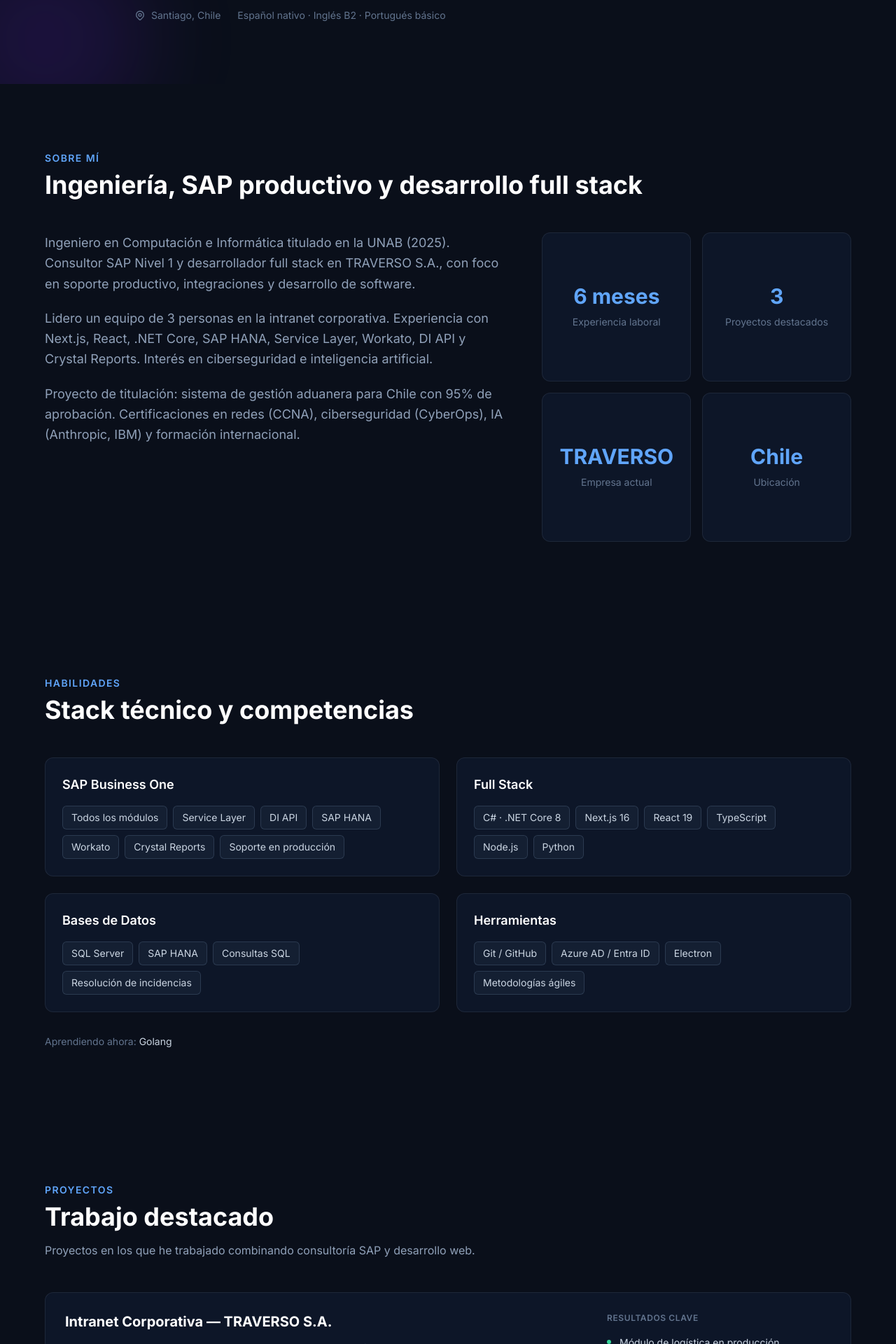
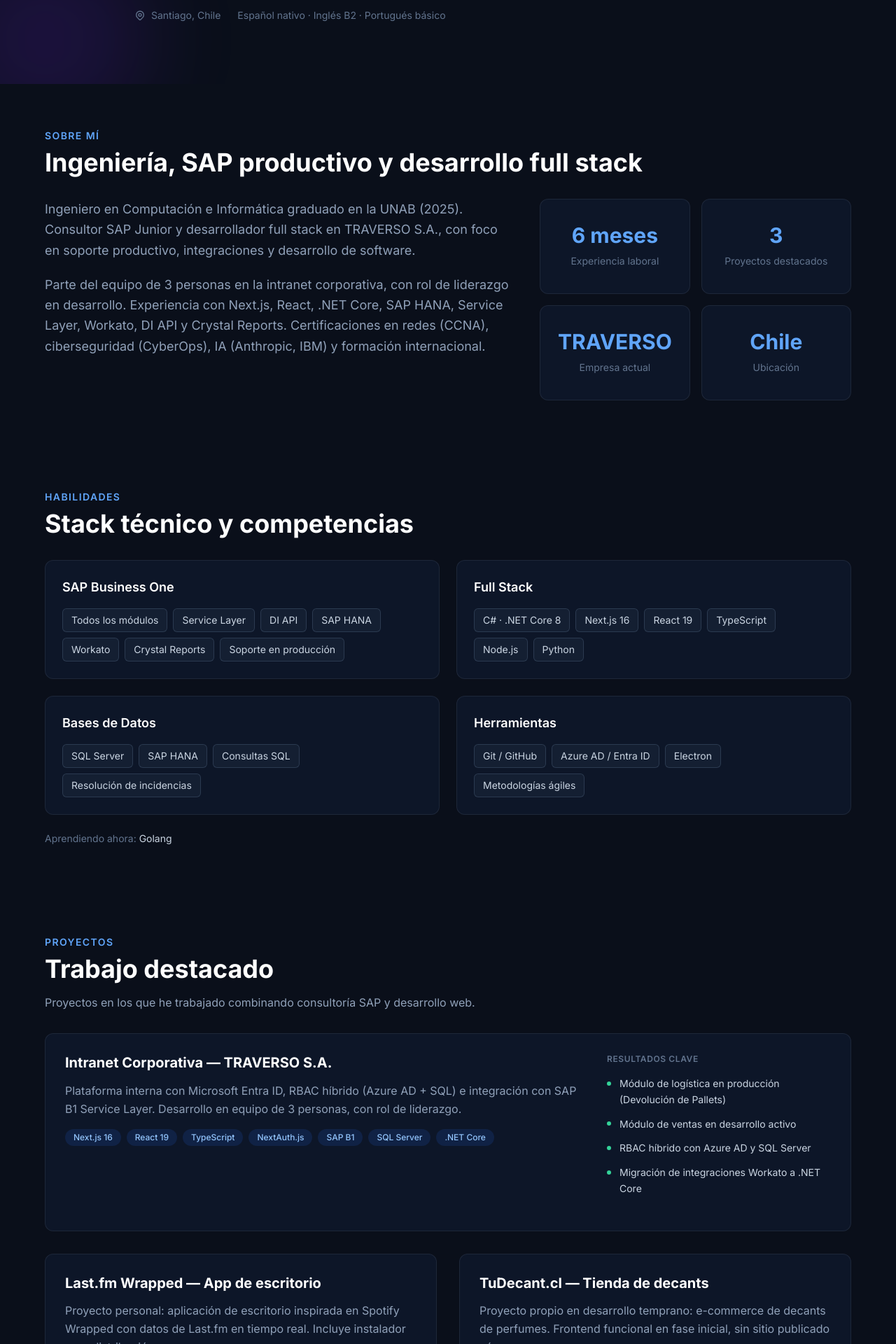
Before and after one commit to BenjaBerriosDev/Bebtdev.cl, a React (Vite) app: page / in a window 1280 px wide. Shown: the part 680-2600 px from the top of the page at 70% size. Built offline with nearby package versions, Linux system fonts and the light colour scheme.

Commit message:
Corregir alineación visual y actualizar contenido desde CV

```diff
--- a/src/components/About.tsx
+++ b/src/components/About.tsx
@@ -2,9 +2,9 @@ import { about } from "../data/portfolio";
 
 export function About() {
   return (
-    <section id="sobre-mi" className="px-6 py-24">
+    <section id="sobre-mi" className="px-6 py-14 sm:py-16">
       <div className="mx-auto max-w-6xl">
-        <div className="mb-12">
+        <div className="mb-8">
           <p className="mb-2 text-sm font-semibold tracking-widest text-brand-400 uppercase">
             Sobre mí
           </p>
@@ -13,7 +13,7 @@ export function About() {
           </h2>
         </div>
 
-        <div className="grid gap-10 lg:grid-cols-[minmax(0,3fr)_minmax(0,2fr)] lg:items-start lg:gap-12">
+        <div className="grid gap-8 lg:grid-cols-[minmax(0,3fr)_minmax(0,2fr)] lg:items-start lg:gap-10">
           <div className="space-y-5">
             {about.paragraphs.map((paragraph) => (
               <p key={paragraph.slice(0, 40)} className="text-lg leading-relaxed text-slate-400">
@@ -22,11 +22,11 @@ export function About() {
             ))}
           </div>
 
-          <div className="grid grid-cols-2 gap-4">
+          <div className="grid grid-cols-2 gap-4 auto-rows-fr">
             {about.highlights.map((item) => (
               <div
                 key={item.label}
-                className="glass flex aspect-square max-h-36 flex-col items-center justify-center rounded-xl p-4 text-center sm:max-h-none sm:min-h-[7.5rem] sm:p-6"
+                className="glass flex min-h-[7.5rem] flex-col items-center justify-center rounded-xl p-4 text-center sm:min-h-[8.5rem] sm:p-6"
               >
                 <p className="text-xl font-bold leading-none text-brand-400 sm:text-3xl">
                   {item.value}
--- a/src/components/Contact.tsx
+++ b/src/components/Contact.tsx
@@ -2,7 +2,7 @@ import { profile, certificationsLinkedIn } from "../data/portfolio";
 
 export function Contact() {
   return (
-    <section id="contacto" className="px-6 py-24">
+    <section id="contacto" className="px-6 py-14 sm:py-16">
       <div className="mx-auto max-w-6xl">
         <div className="glass relative overflow-hidden rounded-2xl p-5 sm:p-8 lg:p-12">
           <div className="pointer-events-none absolute -top-20 -right-20 h-64 w-64 rounded-full bg-brand-600/20 blur-3xl" />
--- a/src/components/Experience.tsx
+++ b/src/components/Experience.tsx
@@ -3,9 +3,9 @@ import { BulletList } from "./BulletList";
 
 export function Experience() {
   return (
-    <section id="experiencia" className="px-6 py-24">
+    <section id="experiencia" className="px-6 py-14 sm:py-16">
       <div className="mx-auto max-w-6xl">
-        <div className="mb-12">
+        <div className="mb-8">
           <p className="mb-2 text-sm font-semibold tracking-widest text-brand-400 uppercase">
             Experiencia
           </p>
@@ -14,10 +14,12 @@ export function Experience() {
           </h2>
         </div>
 
-        <div className="grid gap-8 lg:grid-cols-[minmax(0,2fr)_minmax(0,1fr)] lg:items-start">
-          <div className="space-y-6">
+        <div className="grid gap-6 lg:grid-cols-2 lg:items-stretch">
           {experience.map((job) => (
-              <div key={job.company + job.role + job.period} className="glass rounded-xl p-6 sm:p-7">
+            <div
+              key={job.company + job.role + job.period}
+              className="glass flex flex-col rounded-xl p-6 sm:p-7 lg:col-span-1"
+            >
               <div className="flex flex-col gap-3 sm:flex-row sm:items-start sm:justify-between">
                 <div className="min-w-0">
                   <h3 className="text-lg font-bold leading-snug text-white">{job.role}</h3>
@@ -32,24 +34,25 @@ export function Experience() {
               <BulletList items={job.achievements} />
             </div>
           ))}
-          </div>
 
-          <div className="flex flex-col gap-6">
-            <div className="glass rounded-xl p-6 sm:p-7">
+          <div className="grid gap-6 sm:grid-cols-2 lg:grid-cols-1 lg:grid-rows-2">
+            <div className="glass flex flex-col rounded-xl p-6 sm:p-7">
               <h3 className="mb-4 text-lg font-semibold text-white">Formación</h3>
+              <div className="mt-auto">
                 <p className="font-medium leading-snug text-slate-200">{education.degree}</p>
                 <p className="mt-2 text-sm text-brand-400">{education.institution}</p>
                 <p className="mt-1 text-sm text-slate-500">{education.period}</p>
+              </div>
             </div>
 
             <a
               href={certificationsLinkedIn}
               target="_blank"
               rel="noopener noreferrer"
-              className="glass block rounded-xl p-6 transition-colors hover:border-brand-500/35 sm:p-7"
+              className="glass flex flex-col rounded-xl p-6 transition-colors hover:border-brand-500/35 sm:p-7"
             >
               <h3 className="mb-4 text-lg font-semibold text-white">Certificaciones</h3>
-              <p className="text-sm leading-relaxed text-slate-400">
+              <p className="flex-1 text-sm leading-relaxed text-slate-400">
                 CCNA, CyberOps, Anthropic, IBM, ciberseguridad y Universidad Autònoma de Barcelona.
               </p>
               <p className="mt-4 text-sm font-medium text-brand-400">Ver en LinkedIn →</p>
--- a/src/components/Projects.tsx
+++ b/src/components/Projects.tsx
@@ -3,9 +3,9 @@ import { BulletList } from "./BulletList";
 
 export function Projects() {
   return (
-    <section id="proyectos" className="px-6 py-24">
+    <section id="proyectos" className="px-6 py-14 sm:py-16">
       <div className="mx-auto max-w-6xl">
-        <div className="mb-12">
+        <div className="mb-8">
           <p className="mb-2 text-sm font-semibold tracking-widest text-brand-400 uppercase">
             Proyectos
           </p>
--- a/src/components/Skills.tsx
+++ b/src/components/Skills.tsx
@@ -2,9 +2,9 @@ import { skillCategories, about } from "../data/portfolio";
 
 export function Skills() {
   return (
-    <section id="habilidades" className="px-6 py-24">
+    <section id="habilidades" className="px-6 py-14 sm:py-16">
       <div className="mx-auto max-w-6xl">
-        <div className="mb-12">
+        <div className="mb-8">
           <p className="mb-2 text-sm font-semibold tracking-widest text-brand-400 uppercase">
             Habilidades
           </p>
@@ -36,7 +36,7 @@ export function Skills() {
           ))}
         </div>
 
-        <p className="mt-8 text-sm text-slate-500">
+        <p className="mt-6 text-sm text-slate-500">
           Aprendiendo ahora:{" "}
           <span className="text-slate-300">{about.learningNow.join(" · ")}</span>
         </p>
--- a/src/data/portfolio.ts
+++ b/src/data/portfolio.ts
@@ -7,7 +7,7 @@ export const brand = {
 
 export const profile = {
   name: "Benjamín Berríos Troncoso",
-  title: "Consultor SAP Nivel 1 / Desarrollador Full-Stack",
+  title: "Consultor SAP Junior / Desarrollador Full-Stack",
   tagline:
     "Ingeniero en Computación e Informática (UNAB 2025). Experiencia en SAP B1 y HANA productivo, integraciones y desarrollo web.",
   location: "Santiago, Chile",
@@ -21,9 +21,8 @@ export const profile = {
 
 export const about = {
   paragraphs: [
-    "Ingeniero en Computación e Informática titulado en la UNAB (2025). Consultor SAP Nivel 1 y desarrollador full stack en TRAVERSO S.A., con foco en soporte productivo, integraciones y desarrollo de software.",
-    "Lidero un equipo de 3 personas en la intranet corporativa. Experiencia con Next.js, React, .NET Core, SAP HANA, Service Layer, Workato, DI API y Crystal Reports. Interés en ciberseguridad e inteligencia artificial.",
-    "Proyecto de titulación: sistema de gestión aduanera para Chile con 95% de aprobación. Certificaciones en redes (CCNA), ciberseguridad (CyberOps), IA (Anthropic, IBM) y formación internacional.",
+    "Ingeniero en Computación e Informática graduado en la UNAB (2025). Consultor SAP Junior y desarrollador full stack en TRAVERSO S.A., con foco en soporte productivo, integraciones y desarrollo de software.",
+    "Parte del equipo de 3 personas en la intranet corporativa, con rol de liderazgo en desarrollo. Experiencia con Next.js, React, .NET Core, SAP HANA, Service Layer, Workato, DI API y Crystal Reports. Certificaciones en redes (CCNA), ciberseguridad (CyberOps), IA (Anthropic, IBM) y formación internacional.",
   ],
   highlights: [
     { label: "Experiencia laboral", value: "6 meses" },
@@ -85,7 +84,7 @@ export const projects: Project[] = [
   {
     title: "Intranet Corporativa — TRAVERSO S.A.",
     description:
-      "Plataforma interna con Microsoft Entra ID, RBAC híbrido (Azure AD + SQL) e integración con SAP B1 Service Layer. Lidero un equipo de 3 personas en su desarrollo.",
+      "Plataforma interna con Microsoft Entra ID, RBAC híbrido (Azure AD + SQL) e integración con SAP B1 Service Layer. Desarrollo en equipo de 3 personas, con rol de liderazgo.",
     tags: [
       "Next.js 16",
       "React 19",
@@ -138,29 +137,17 @@ export type Experience = {
 
 export const experience: Experience[] = [
   {
-    role: "Consultor SAP Nivel 1 / Desarrollador Full-Stack",
+    role: "Consultor SAP Junior / Desarrollador Full-Stack",
     company: "TRAVERSO S.A.",
     period: "Dic 2025 — Presente",
     description:
       "Soporte y mantenimiento de SAP Business One y SAP HANA en producción, resolución de incidencias en SQL Server y desarrollo de la intranet corporativa.",
     achievements: [
-      "Liderazgo de equipo de 3 personas en la intranet corporativa",
+      "Parte del equipo de 3 personas en la intranet, con rol de liderazgo en desarrollo",
       "Soporte SAP B1 y HANA en ambiente productivo con resolución de incidencias",
       "Integración Service Layer, Workato, DI API y Crystal Reports",
       "RBAC híbrido Azure AD + SQL Server y trazabilidad de auditoría",
       "Migración de integraciones Workato hacia servicios .NET Core",
-    ],
-  },
-  {
-    role: "Consultor SAP Nivel 1 / Desarrollador (Práctica Profesional)",
-    company: "TRAVERSO S.A.",
-    period: "2025 · 351 horas",
-    description:
-      "Práctica profesional universitaria en consultoría SAP y desarrollo full stack dentro del equipo de TRAVERSO S.A.",
-    achievements: [
-      "Soporte operativo de SAP Business One en ambiente productivo",
-      "Desarrollo de módulos para la intranet corporativa",
-      "Integración con SAP Service Layer y bases SQL Server",
     ],
   },
 ];
@@ -168,7 +155,7 @@ export const experience: Experience[] = [
 export const education = {
   degree: "Ingeniero en Computación e Informática",
   institution: "Universidad Andrés Bello (UNAB)",
-  period: "Titulado 2025",
+  period: "2025",
 };
 
 export const certificationsLinkedIn =
```
Lines whose indentation alone changed are shown as unchanged.
